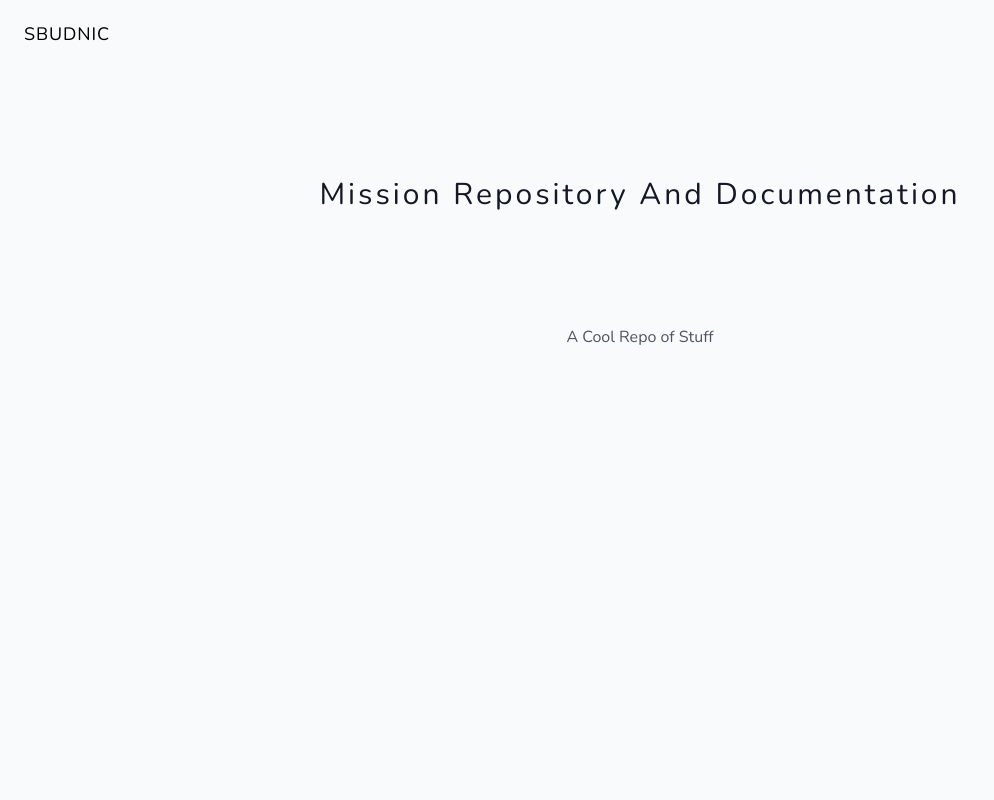
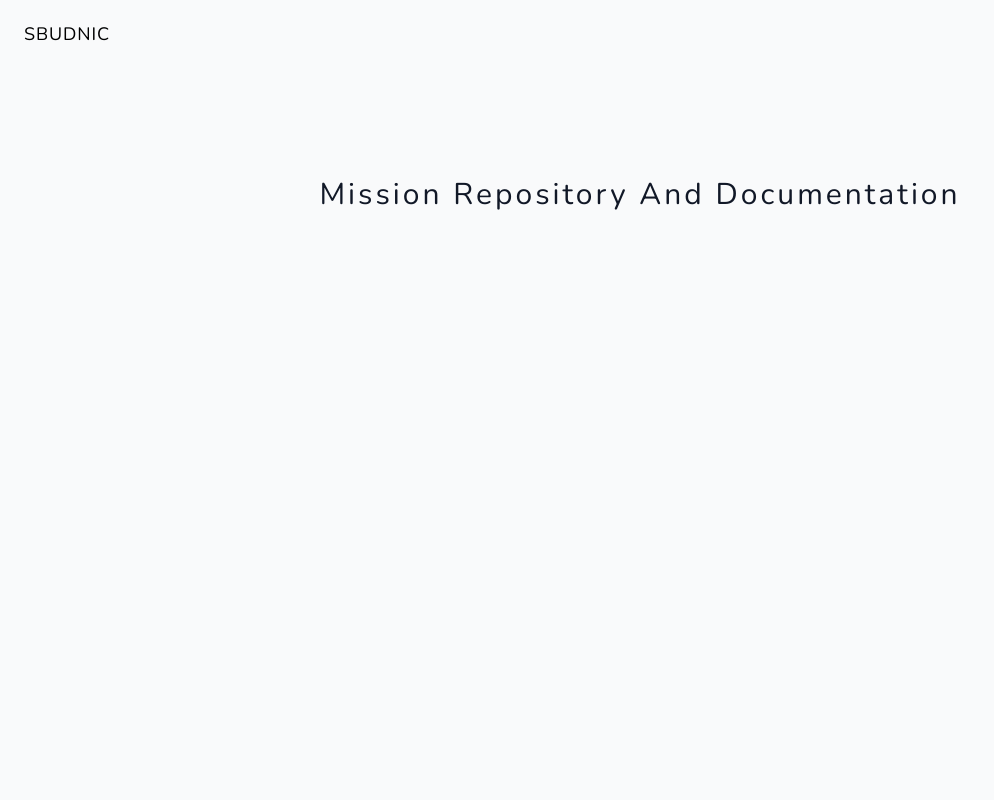
Before and after one commit to benkilimnik/SBUDNIC, a React (Create React App) app: page /repository in a window 1280 px wide. Shown: the top 800 px of the page, without its empty margins (0-994 px from the left). Built offline with nearby package versions, Linux system fonts and the light colour scheme.

Commit message:
getting read of placeholder text

```diff
--- a/src/components/ItemPages/Repository.js
+++ b/src/components/ItemPages/Repository.js
@@ -12,7 +12,7 @@ const Repository = () => (
           <div className="container flex flex-col items-center px-5 py-12 mx-auto sm:py-24 md:flex-row">
             {/* <div className="w-full h-full px-4 embed-responsive aspect-ratio-21/9"> */}
             <div className="w-full h-96">
-              A Cool Repo of Stuff
+              {/* Text Will be here */}
             </div>
           </div>
          </div>
```
Also changed, not shown: 1 other file (tests, documents, lock files or other folders).
